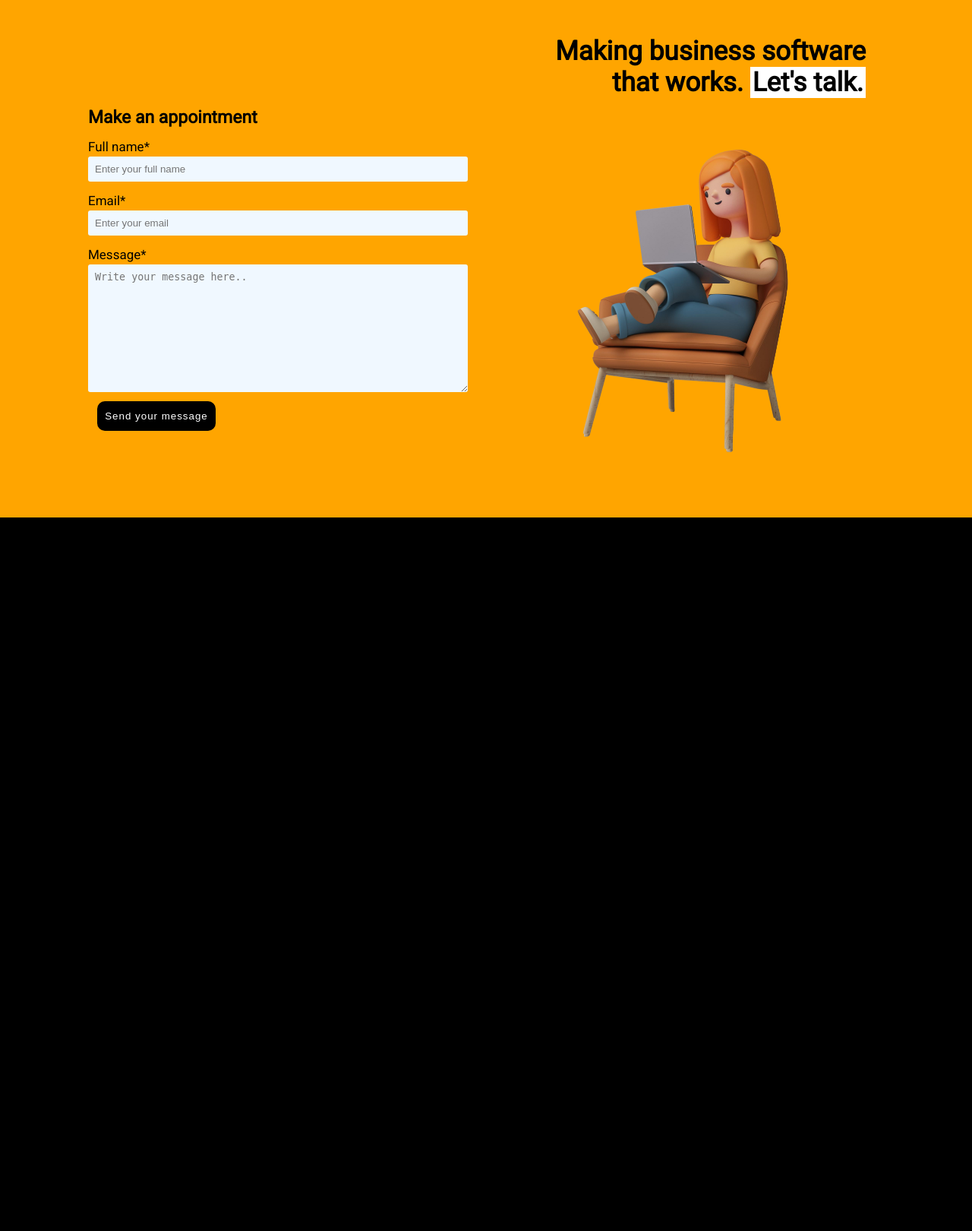
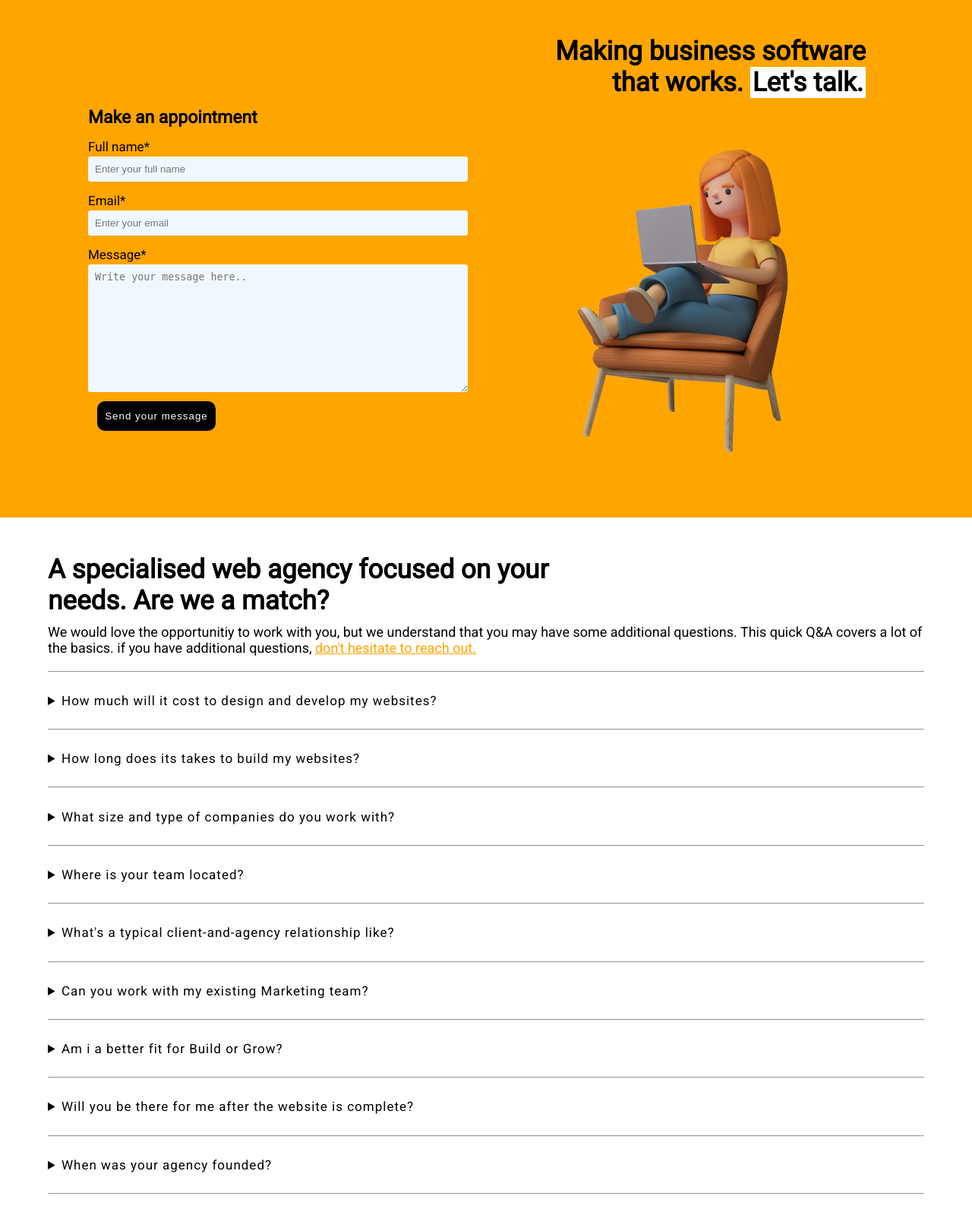
Before and after one commit to symon9/Techlyn, a PHP site: page / in a window 1280 px wide. Shown: the part 3049-4669 px from the top of the page at 76% size. Before the commit the page ends 3730 px from the top, so only its background shows below. Run offline with PHP 8.4, Linux system fonts and the light colour scheme.

Commit message:
faq section done

```diff
--- a/dist/css/main.css
+++ b/dist/css/main.css
@@ -732,4 +732,38 @@ body::-webkit-scrollbar-thumb {
   background-image: url("../img/3d-female-character-working-laptop-while-sitting-chair.png");
   background-size: cover;
   width: 500px;
+}
+/* FAQ Section */
+.faq {
+  background-color: #ffffff;
+  display: flex;
+  justify-content: center;
+}
+.faq .faq-container {
+  position: relative;
+  color: #000;
+  padding: 3rem;
+  width: 1250px;
+}
+.faq .faq-container .faq-head h2 {
+  font-size: 35px;
+}
+.faq .faq-container .faq-head p {
+  font-size: 18px;
+  padding: 10px 0 20px 0;
+}
+.faq .faq-container .faq-head p a {
+  color: #ffa500;
+}
+.faq .faq-container .faq-questions details {
+  padding: 1.7rem 0;
+}
+.faq .faq-container .faq-questions details summary {
+  letter-spacing: 1px;
+}
+.faq .faq-container .faq-questions details summary:hover {
+  color: #ffa500;
+}
+.faq .faq-container .faq-questions details p {
+  padding: 15px;
 }/*# sourceMappingURL=main.css.map */
--- a/index.html
+++ b/index.html
@@ -151,6 +151,7 @@
         </div>
     </main>
 
+    <!-- SERVICES -->
     <section class="services">
         <div class="container">
             <div class="head-container">
@@ -194,6 +195,7 @@
         </div>
     </section>
 
+    <!-- Acheive your website's full potential -->
     <section class="acheive-ur-web">
         <div class="web-container">
             <div class="web-main-con">
@@ -213,6 +215,7 @@
         </div>
     </section>
 
+    <!-- What makes us different -->
     <section class="different">
         <div class="diff-con">
             <div class="diff-head">
@@ -244,6 +247,7 @@
 
     </section>
 
+    <!-- APPOINTMENT FORM SECTION -->
     <section class="appointment">
         <div class="appointment-container">
             <div class="appointment-main-con">
@@ -265,7 +269,7 @@
                     </div>
                     <div class="appointment-img-con">
                         <div class="appointment-img" >
-                            <img src="./img/3d-female-character-working-laptop-while-sitting-chair.png" width="500px" alt="">
+                            <img src="./img/3d-female-character-working-laptop-while-sitting-chair.png" width="500px" alt="3d-female-character-working-laptop-while-sitting-chair" loading="lazy">
                         </div>
                     </div>
                 </div>
@@ -273,8 +277,90 @@
         </div>
     </section>
 
+    <!--  FAQ SECTION  -->
     <section>
-
+        <div class="faq">
+            <div class="faq-container">
+                <div class="faq-head">
+                    <h2>A specialised web agency focused on your <br> needs. Are we a match? </h2>
+                    <p>We would love the opportunitiy to work with you, but we understand that you may have some additional questions. This quick Q&A covers a lot of the basics. if you have additional questions, <a href="#">don't hesitate to reach out.</a></p>
+                </div>
+                <div class="faq-questions">
+                    <hr>
+                    <details>
+                        <summary>
+                            How much will it cost to design and develop my websites?
+                        </summary>
+                        <p>Each business needs  are different, so due to variations in scope , pricing from one web design to the next can be quite different. Our typical ene-to-end website redesign costs $50,000-$100,000.</p>
+                        <p>If you have a well-designed scope, check out our websites cost calculator for a more redefined estimate. If you'd like a more detailed breakdown of the pricing, request a copy of our pricing sheet.</p>
+                    </details>
+                    <hr>
+                    <details>
+                        <summary>
+                            How long does its takes to build my websites?
+                        </summary>
+                        <p>Similar to questions regarding website cost, the timeline will vary greatly based on the scope of your web design project. Typically, our end-to-end build projects take 4-6 months to complete.</p>
+                    </details>
+                    <hr>
+                    <details>
+                        <summary>
+                            What size and type of companies do you work with?
+                        </summary>
+                        <p>We have an even balance of start-ups, small businesses, non-profits, and enterprise clients across a multitude of industries. To get a better sense of our wide range of web design projects, check out our client's list.</p>
+                    </details>
+                    <hr>
+                    <details>
+                        <summary>
+                            Where is your team located?
+                        </summary>
+                        <p>Our website design and development team is globally distributed. Our headquarters is located in Nigeria, NG, and we have a satellite office located in New York, NY. We also have some remote employees across the Unites States, Europe, and Asia. We work with clients in 10+ countries so wherever your located we can work with you to deliver a website experience that gets you results!</p>
+                    </details>
+                    <hr>
+                    <details>
+                        <summary>
+                            What's a typical client-and-agency relationship like?
+                        </summary>
+                        <p>The core of our team Is comprised of 1 project manager, 1 creative director, 1 web designer, 1 web developer, 1 copywriter, 1 digital marketer, and 1 QA specialist. Beyond that, we may add additional web designers or web developers based on the size of your web design project. We may also add on additional employees focused on illustration or motion graphics depending on your needs.</p>
+                        <p>Clients can expect daily communication with their team via email, Slack, or Asana and “all-hands-on-deck” meetings once a week via video conferencing.</p>
+                        <p>Ultimately, we try to make ourselves as available as possible while still leaving room for us to make meaningful progress on our client’s projects.</p>
+                    </details>
+                    <hr>
+                    <details>
+                        <summary>
+                            Can you work with my existing Marketing team?
+                        </summary>
+                        <p>Absolutely. It’s common for our web development company to collaborate with internal or external digital marketing teams.</p>
+                        <p>Throughout the course of a project, we often help these teams set a better structural foundation for SEO, set up smarter segmentation, and improve goal- and event-tracking.</p>
+                        <p>Post-launch, we can collaborate with your marketing team to produce new landing pages, website sections, and lead magnets, or we can assist with aspects of the marketing work ourselves.</p>
+                    </details>
+                    <hr>
+                    <details>
+                        <summary>
+                            Am i a better fit for Build or Grow?
+                        </summary>
+                        <p>Build engagements are best for organizations undergoing a major rebranding, looking to migrate from their content management system to WordPress or Shopify, or have larger, structural issues with their current web design.</p>
+                        <p>Grow engagements are best for organizations that already have a website on Shopify or WordPress and are looking to increase conversions, sales, and improve overall customer experience.</p>
+                    </details>
+                    <hr>
+                    <details>
+                        <summary>
+                            Will you be there for me after the website is complete?
+                        </summary>
+                        <p>Absolutely. We engage with clients in two different ways post-launch:</p>
+                        <p>Support keeps your website up to date, backed-up, secure, and fast. We also assist with reactive improvements to your website such as building new landing pages or adding new features.</p>
+                        <p>Grow is a proactive approach to continually improving your website. We’ll focus on increasing your conversion rate through multivariate, split, and a/b testing. We can also focus on creating new lead magnets like calculators, quizzes, and downloadable resources. You can learn more about grow here.</p>
+                    </details>
+                    <hr>
+                    <details>
+                        <summary>
+                            When was your agency founded?
+                        </summary>
+                        <p>Our digital agency was founded in 2013, so we have almost 10 years of experience transforming brands’ online presence.</p>
+                    </details>
+                    <hr>
+                </div>
+            </div>
+        </div>
     </section>
 
 
--- a/js/app.js
+++ b/js/app.js
@@ -1,4 +1,4 @@
-$(function(){
+/* $(function(){
     $(window).on("scroll", function(){
         if($(window).scrollTop() > 50) {
             $(".div-container").addClass("active");
@@ -6,4 +6,4 @@ $(function(){
             $(".div-container").removeClass("active");
         }
     });
-});
+}); */
--- a/sass/main.scss
+++ b/sass/main.scss
@@ -807,3 +807,45 @@ body::-webkit-scrollbar-thumb{
         }
     }
 }
+
+/* FAQ Section */
+.faq{
+    background-color: #ffffff;
+    display: flex;
+    justify-content: center;
+
+    .faq-container{
+        position: relative;
+        color: #000;
+        padding: 3rem;
+        width: 1250px;
+        .faq-head{
+            h2{
+                font-size: 35px;
+            }
+            p{
+                font-size: 18px;
+                padding:10px 0 20px 0;
+
+                a{
+                    color: #ffa500;
+                }
+            }
+        }
+        .faq-questions{
+            details{
+                padding: 1.7rem 0;
+                    summary{
+                        letter-spacing: 1px;
+                    }
+                    summary:hover{
+                        color: #ffa500;
+                    }
+
+                    p{
+                        padding: 15px;
+                    }
+            }
+        }
+    }
+}
```
Also changed, not shown: dist/css/main.min.css, 2 other files.
